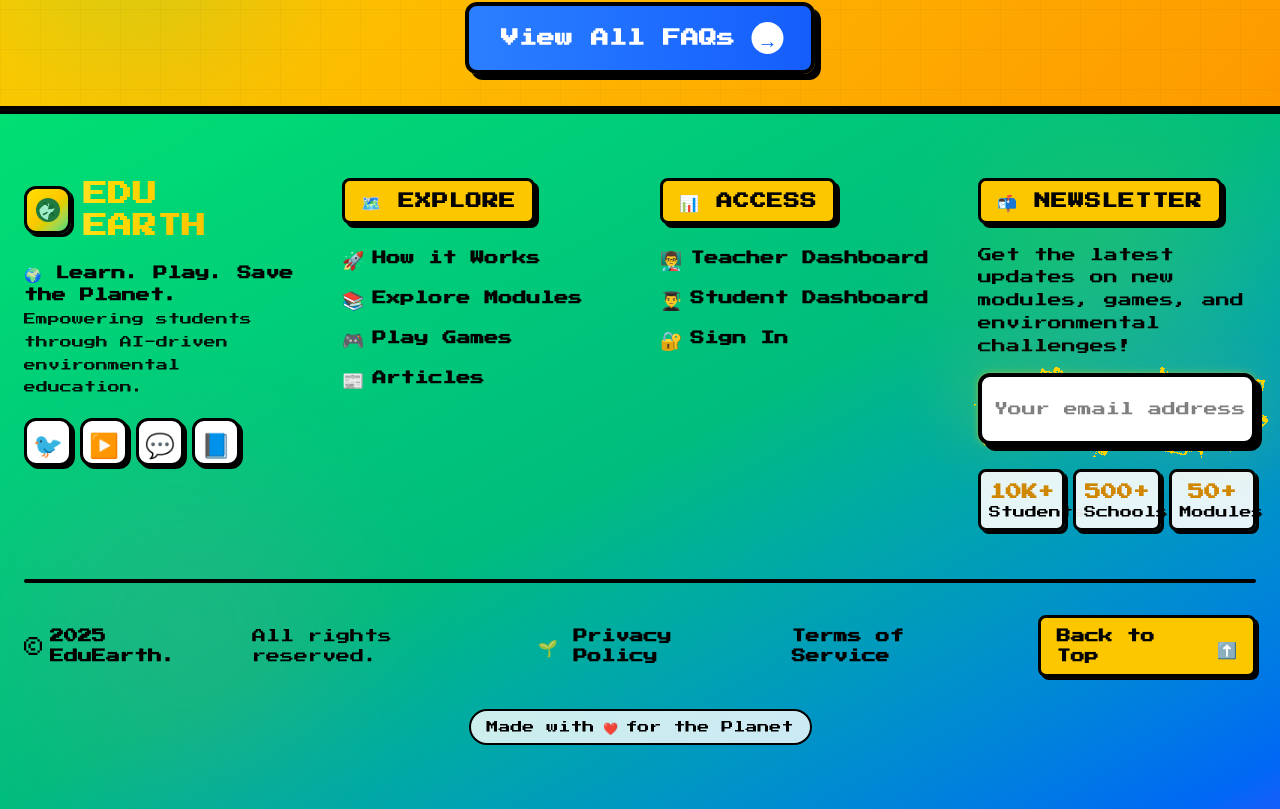
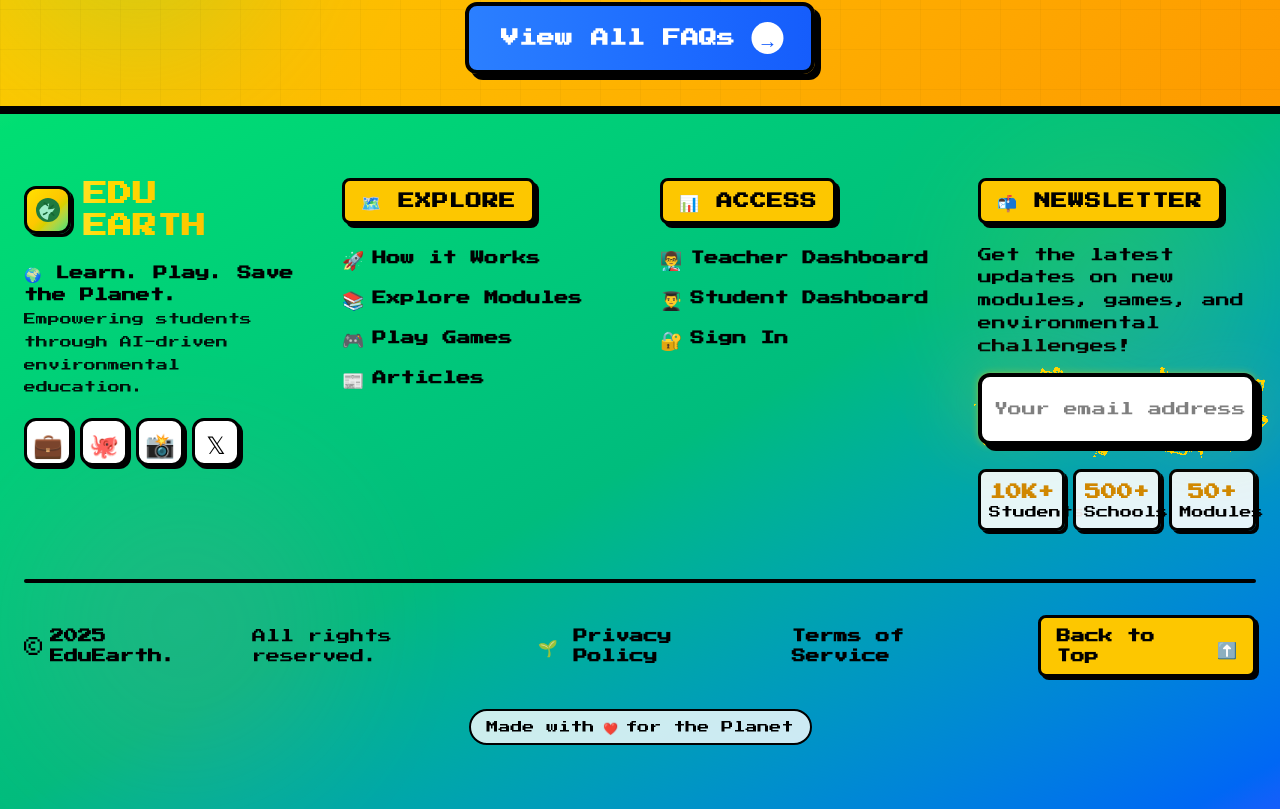
Before and after one commit to GouravSittam/EduEarth, a Next.js app in the folder client/: page /home in a window 1280 px wide. Shown: the part 7253-8062 px from the top of the page. Built offline with nearby package versions, Linux system fonts and the light colour scheme; no server answers.

Commit message:
feat: update Footer component with social media links and improve link accessibility

```diff
--- a/client/app/articles/[id]/page.tsx
+++ b/client/app/articles/[id]/page.tsx
@@ -5,6 +5,7 @@ import { useParams, useRouter } from "next/navigation";
 import Link from "next/link";
 import Image from "next/image";
 import UserButton from "@/components/UserButton";
+import BrandMark from "@/components/BrandMark";
 
 type Article = {
   section: string;
--- a/client/components/Footer.tsx
+++ b/client/components/Footer.tsx
@@ -9,10 +9,30 @@ export default function Footer() {
   const currentYear = new Date().getFullYear();
 
   const socialLinks = [
-    { icon: "🐦", label: "Twitter", href: "#", color: "hover:bg-blue-400" },
-    { icon: "▶️", label: "YouTube", href: "#", color: "hover:bg-red-500" },
-    { icon: "💬", label: "Discord", href: "#", color: "hover:bg-indigo-500" },
-    { icon: "📘", label: "Facebook", href: "#", color: "hover:bg-blue-600" },
+    {
+      icon: "💼",
+      label: "LinkedIn",
+      href: "https://www.linkedin.com/in/gouravsittam/",
+      color: "hover:bg-blue-500",
+    },
+    {
+      icon: "🐙",
+      label: "GitHub",
+      href: "https://github.com/GouravSittam",
+      color: "hover:bg-gray-900 hover:text-white",
+    },
+    {
+      icon: "📸",
+      label: "Instagram",
+      href: "https://www.instagram.com/gouravv.c/",
+      color: "hover:bg-pink-500",
+    },
+    {
+      icon: "𝕏",
+      label: "X",
+      href: "https://x.com/Gouravv_c",
+      color: "hover:bg-black hover:text-white",
+    },
   ];
 
   const exploreLinks = [
@@ -89,6 +109,8 @@ export default function Footer() {
                 <motion.a
                   key={social.label}
                   href={social.href}
+                  target="_blank"
+                  rel="noopener noreferrer"
                   aria-label={social.label}
                   initial={{ opacity: 0, scale: 0 }}
                   whileInView={{ opacity: 1, scale: 1 }}
```
